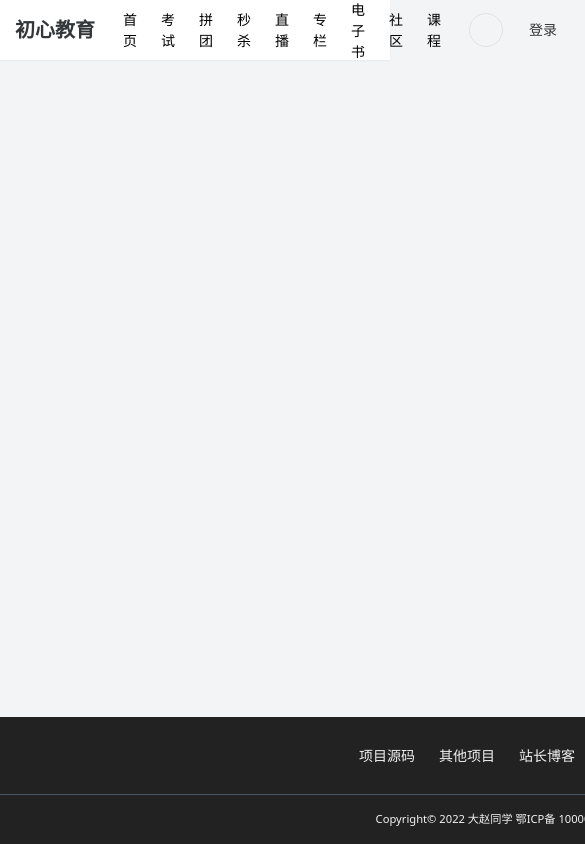
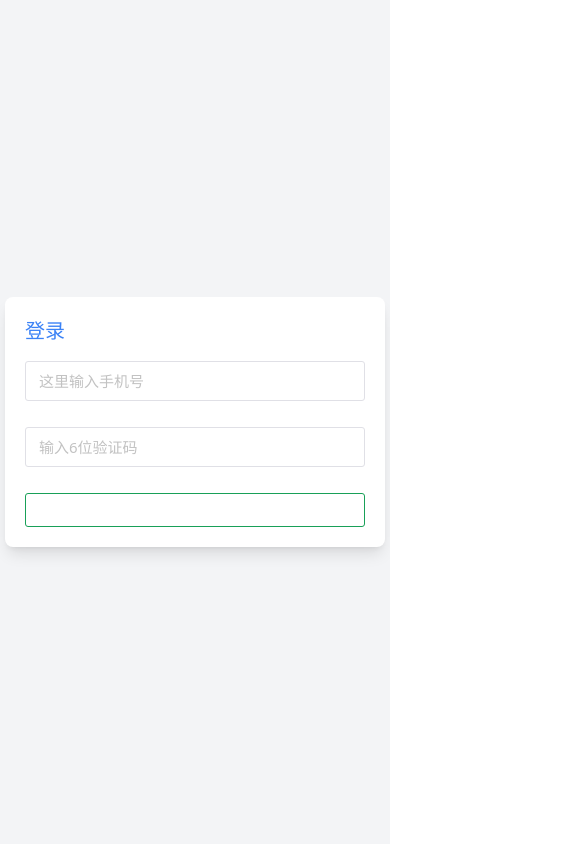
Before and after one commit to webyang-male/nuxt3-edu, a Nuxt app: page /bindphone in a window 390 px wide. Shown: the top 844 px of the page, 585 px wide, since content can reach past the window. Built offline with nearby package versions, Linux system fonts and the light colour scheme; some icons are missing.

Commit message:
feat:Bind mobile ui components

```diff
--- /dev/null
+++ b/pages/bindphone.vue
@@ -0,0 +1,92 @@
+<template>
+    <n-form class="w-[340px]" :ref="formRef" :model="form" :rules="rules" size="large">
+        <n-form-item :show-label="false" path="phone">
+            <n-input v-model:value="form.phone" placeholder="这里输入手机号" />
+        </n-form-item>
+        <n-form-item :show-label="false" path="code">
+            <n-input v-model:value="form.code" placeholder="输入6位验证码" />
+        </n-form-item>
+        <div>
+            <n-button class="w-full" type="primary" @click="onSubmit" :loading="loading">
+                绑 定
+            </n-button>
+        </div>
+    </n-form>
+</template>
+
+<script setup>
+import {
+    NForm,
+    NInput,
+    NFormItem,
+    NButton,
+    NAlert,
+    NTag,
+    createDiscreteApi
+} from "naive-ui"
+
+// const type = ref("reg")
+useHead({ title: "绑定手机号" })
+
+const formRef = ref(null)
+const form = reactive({
+    phone: "",
+    code: "",
+})
+const rules = {
+    phone: [{
+        required: true,
+        message: "手机号需要填写",
+        trigger: "blur"
+    }],
+    code: [{
+        required: true,
+        message: "请输入验证码",
+        trigger: "blur"
+    }],
+}
+
+const loading = ref(false)
+//回车/提交事件
+const onSubmit = () => {
+    formRef.value.validate(async (errors) => {
+        if (errors) return;
+
+        loading.value = true
+
+        let {
+            data,
+            error
+        } = type.value === 'login' ? await useLoginApi(form) : await useRegApi(form)
+
+        loading.value = false
+
+        if (error.value) return;
+
+        const { message } = createDiscreteApi(["message"])
+        message.success(type.value === 'login' ? "登录成功" : "注册成功")
+
+        if (type.value === 'login') {
+            // 将用户登录成功返回的token存储在cookie当中，用户登录成功的标识
+            const token = useCookie("token")
+            token.value = data.value.token
+            // console.log(data.value);
+            const user = useUser()
+
+            user.value = data.value
+
+            // 跳转
+            navigateTo(route.query.from || "/", { replace: true })
+        } else {
+            //切换回登录页
+            changeType()
+        }
+    })
+}
+useEnterEvent(() => onSubmit())
+
+definePageMeta({
+    title: "手机绑定",
+    layout: "login"
+})
+</script>
--- a/pages/login.vue
+++ b/pages/login.vue
@@ -5,7 +5,7 @@
             ceshi1
         </n-tag>
     </n-alert>
-    <n-form class="w-[340px]" ref="formRef" :model="form" :rules="rules" size="large">
+    <n-form class="w-[340px]" :ref="formRef" :model="form" :rules="rules" size="large">
         <n-form-item :show-label="false" path="username">
             <n-input v-model:value="form.username" :placeholder="type === 'login' ? '用户名/手机/邮箱' : '用户名'" />
         </n-form-item>
@@ -50,10 +50,12 @@ import {
 const route = useRoute()
 const type = ref("login")
 const title = ref("登录")
+
 useHead({
     title
 })
 
+//表单验证
 const formRef = ref(null)
 const form = reactive({
     name: "",
@@ -107,46 +109,19 @@ const changeType = () => {
     }
 }
 
-
+//加载效果
 const loading = ref(false)
 
+//回车事件
 const onSubmit = () => {
     formRef.value.validate(async (errors) => {
         if (errors) return;
 
-        loading.value = true
-
-        let {
-            data,
-            error
-        } = type.value === 'login' ? await useLoginApi(form) : await useRegApi(form)
-
-        loading.value = false
-
-        if (error.value) return;
-
-        const { message } = createDiscreteApi(["message"])
-        message.success(type.value === 'login' ? "登录成功" : "注册成功")
-
-        if (type.value === 'login') {
-            // 将用户登录成功返回的token存储在cookie当中，用户登录成功的标识
-            const token = useCookie("token")
-            token.value = data.value.token
-            // console.log(data.value);
-            const user = useUser()
-
-            user.value = data.value
-
-            // 跳转
-            navigateTo(route.query.from || "/", { replace: true })
-        } else {
-            //切换回登录页
-            changeType()
-        }
     })
 }
 useEnterEvent(() => onSubmit())
 
+//ui布局
 definePageMeta({
     layout: "login"
 })
```
